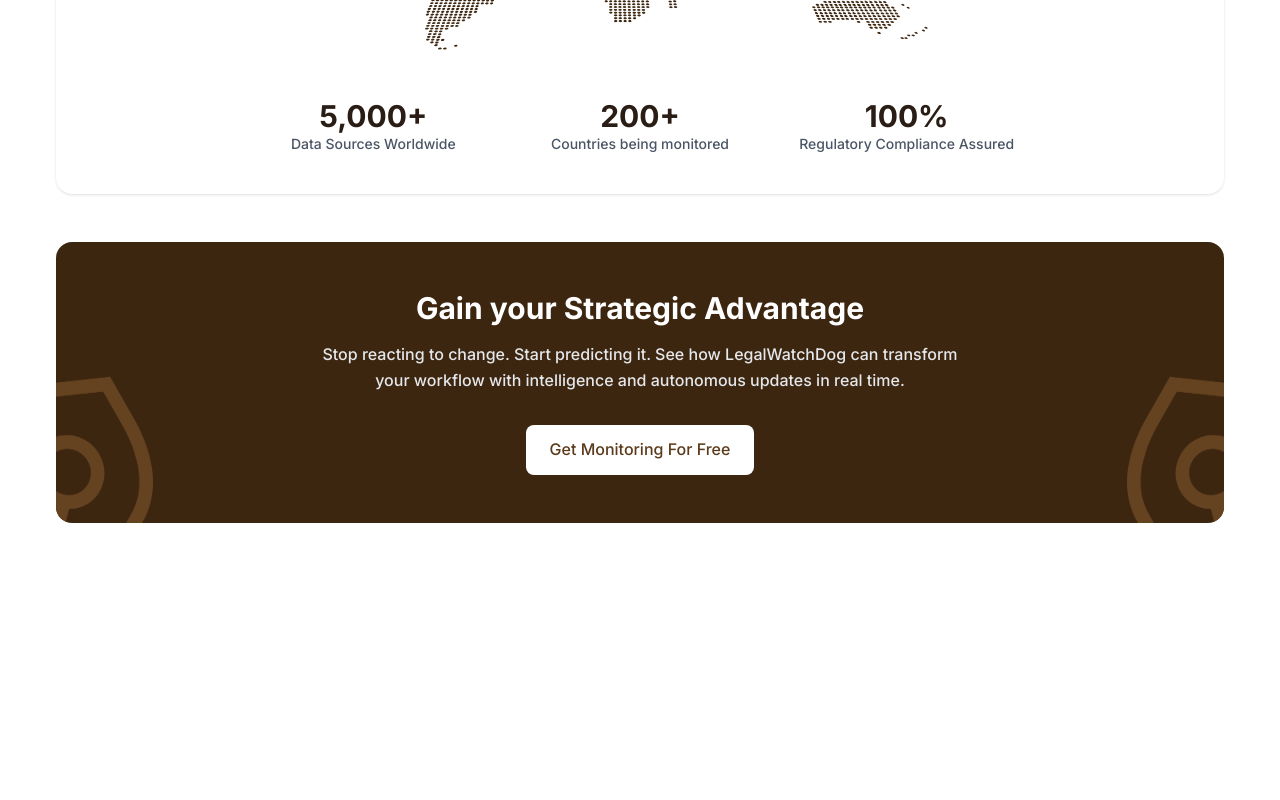
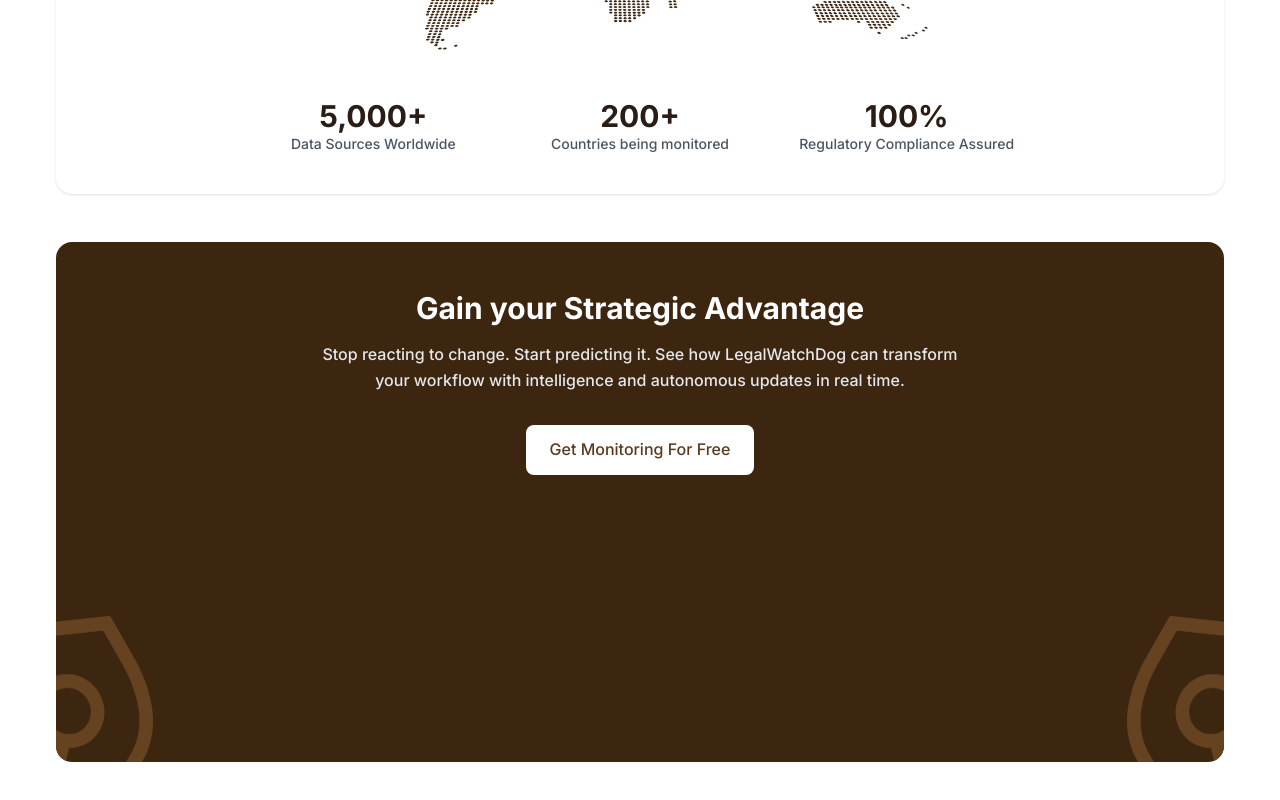
Before and after one commit to hngprojects/legal-watch-dog-FE, a Vue app: page / in a window 1280 px wide. Shown: the part 1274-2074 px from the top of the page. Before the commit the page ends 1885 px from the top, so only its background shows below. Built offline with nearby package versions, Linux system fonts and the light colour scheme; the HTML template or start-up script is replaced by a standard one.

Commit message:
feat: increase CTA card height

```diff
--- a/src/components/organisms/GlobalStatsSection.vue
+++ b/src/components/organisms/GlobalStatsSection.vue
@@ -39,7 +39,7 @@
     </div>
 
     <!-- Brown CTA Section -->
-    <div class="rounded-2xl bg-[#3c2610] text-white relative overflow-hidden p-12 text-center">
+    <div class="min-h-130 rounded-2xl bg-[#3c2610] text-white relative overflow-hidden p-12 text-center">
       <div
         class="absolute left-0 top-0 h-full w-40 bg-no-repeat bg-bottom"
         style="background-image: url('images/logo.png'); background-size: contain"
```
